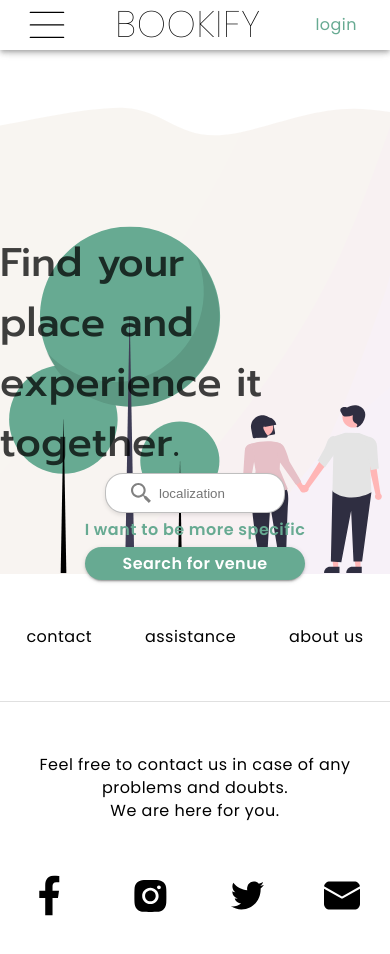
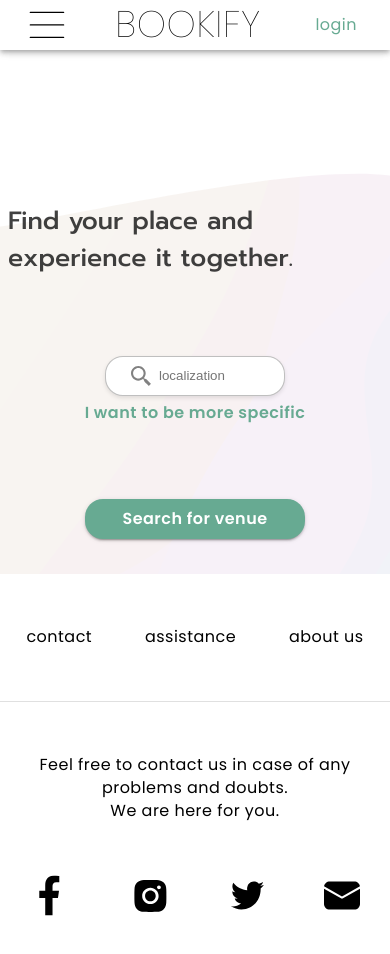
Before and after one commit to pawelberowski/frontend-bookify, a React (Vite) app: page / in a window 390 px wide. Shown: the top 954 px of the page. Built offline with nearby package versions, Linux system fonts and the light colour scheme; no server answers.

Commit message:
feat(header) improved styling, changed hero.svg

```diff
--- a/src/shared/components/Layout/FiltersContainer/FilterContainer.styled.tsx
+++ b/src/shared/components/Layout/FiltersContainer/FilterContainer.styled.tsx
@@ -1,37 +1,40 @@
-import {
-  Box,
-  Button,
-  styled,
-  Typography,
-  TypographyProps,
-} from "@mui/material";
+import { Box, Button, styled, Typography } from "@mui/material";
 import heroImageUrl from "/src/shared/assets/hero.svg";
+import mobileHeroImageUrl from "/src/shared/assets/hero-mobile.svg";
 
-export const FilterContainerStyled = styled(Box)`
-  display: flex;
-  flex-direction: column;
-  justify-content: flex-end;
-  align-items: center;
-  width: 100%;
-  height: 524px;
-  background-image: url(${heroImageUrl});
-  background-size: cover, cover;
-`;
-
-export const FilterElementsContainer = styled(Box)`
-  width: 100%;
-  height: 65%;
+export const FilterContainerStyled = styled(Box)(
+  ({ theme }) => `
   display: flex;
   flex-direction: column;
   justify-content: space-around;
   align-items: center;
-`;
-export const Motto = styled((props: TypographyProps) => (
-  <Typography {...props} variant={"h2"} />
-))`
+  width: 100%;
+  min-height: 524px;
+  background-image: url(${heroImageUrl});
+  background-size: cover, cover;
+  ${theme.breakpoints.down("md")} {
+    background-image: url(${mobileHeroImageUrl});
+  }
+`,
+);
+
+export const EmptyBox = styled(Box)(
+  ({ theme }) => `
+  min-height: ${theme.spacing(10)};
+`,
+);
+
+export const Motto = styled(Typography)(
+  ({ theme }) => `
   align-self: end;
-  margin-right: ${({ theme }) => theme.spacing(25)};
-`;
+  margin-right: ${theme.spacing(25)};
+  ${theme.breakpoints.down("md")} {
+    font-size: 25px;
+    font-weight: 500;
+    margin: ${theme.spacing(2)};
+  }
+`,
+);
 
 export const SearchButton = styled(Button)(
   ({ theme }) => `
--- a/src/shared/components/Layout/FiltersContainer/index.tsx
+++ b/src/shared/components/Layout/FiltersContainer/index.tsx
@@ -1,6 +1,6 @@
 import {
+  EmptyBox,
   FilterContainerStyled,
-  FilterElementsContainer,
   Motto,
   SearchButton,
 } from "./FilterContainer.styled.tsx";
@@ -10,13 +10,12 @@ import { FiltersBar } from "./FiltersBar";
 export const FiltersContainer = () => {
   return (
     <FilterContainerStyled>
-      <FilterElementsContainer>
-        <Motto>Find your place and experience it together.</Motto>
-        <FiltersBar />
-        <SearchButton variant="contained" href="/venues">
-          <Typography variant="h5">Search for venue</Typography>
-        </SearchButton>
-      </FilterElementsContainer>
+      <EmptyBox />
+      <Motto variant="h2">Find your place and experience it together.</Motto>
+      <FiltersBar />
+      <SearchButton variant="contained" href="/venues">
+        <Typography variant="h5">Search for venue</Typography>
+      </SearchButton>
     </FilterContainerStyled>
   );
 };
```
Also changed, not shown: src/shared/assets/hero-mobile.svg (added), src/shared/assets/hero.svg.
